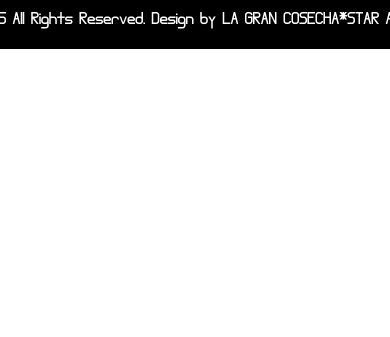
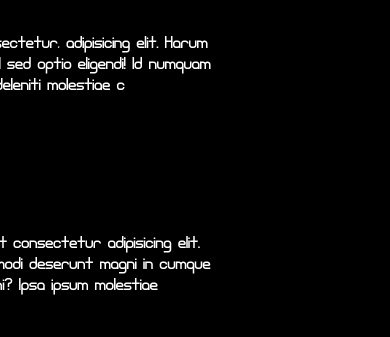
Before and after one commit to cristiandelosreyes/web-prueba-i, a plain HTML site: page index.html in a window 390 px wide. Shown: the part 1200-1537 px from the top of the page. Before the commit the page ends 1249 px from the top, so only its background shows below. Drawn offline with Linux system fonts and the light colour scheme.

Commit message:
cambio css se hizo responsivo el footer

```diff
--- a/style2.css
+++ b/style2.css
@@ -326,3 +326,18 @@ footer {
 .social-icons:hover {
   color: #0bd7fa;
 }
+/*footer @media*/
+
+@media (max-width: 800px) {
+  footer {
+    display: flex;
+    flex-direction: column;
+  }
+  .footer-container {
+    width: 95vh;
+    display: flex;
+    flex-direction: column;
+    margin-top: 40px;
+    margin-bottom: 25px;
+  }
+}
```
